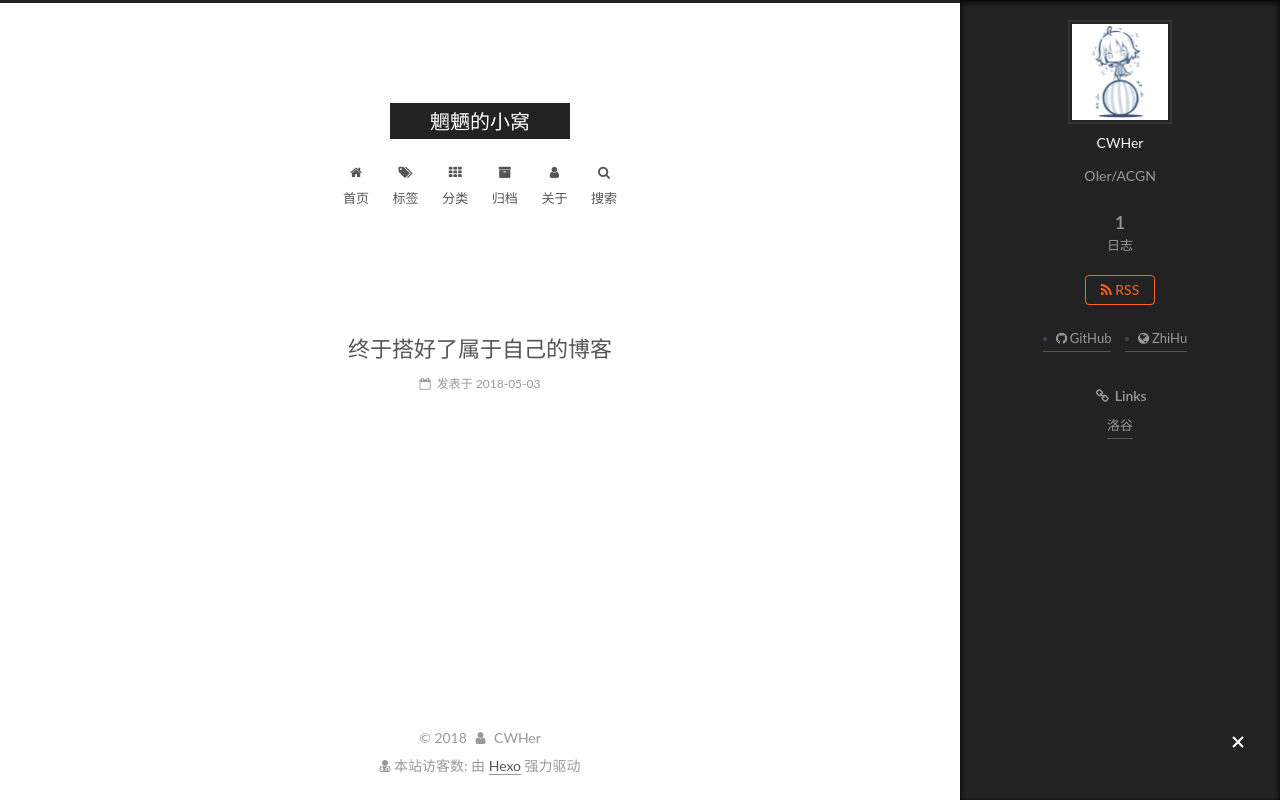
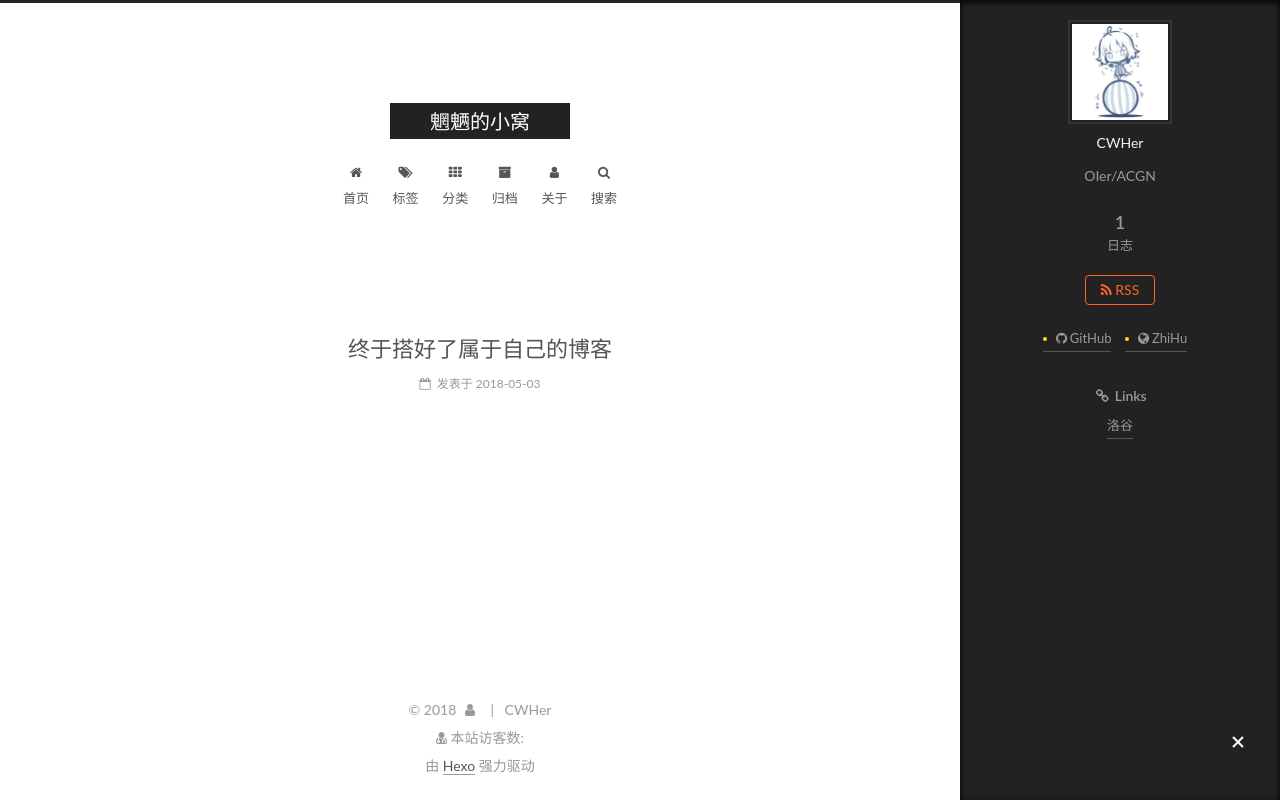
Before and after one commit to CWHer/CWHer.github.io, a plain HTML site: page index.html in a window 1280 px wide. Both pictures are taken after a click on the element 1238 px from the left and 743 px from the top of the page. Drawn offline with Linux system fonts and the light colour scheme; some packages are replaced by stand-ins of ours; a script that the page names is missing.

Commit message:
Site updated: 2018-05-03 19:37:56

```diff
--- a/css/main.css
+++ b/css/main.css
@@ -1822,7 +1822,7 @@ pre .javascript .function {
   width: 4px;
   height: 4px;
   border-radius: 50%;
-  background: #414461;
+  background: #ffdb16;
 }
 .links-of-blogroll {
   font-size: 13px;
--- a/index.html
+++ b/index.html
@@ -538,6 +538,9 @@
   <span class="with-love">
     <i class="fa fa-user"></i>
   </span>
+
+  <span class="post-meta-divider">|</span>
+
   <span class="author" itemprop="copyrightHolder">CWHer</span>
 
 
@@ -548,6 +551,7 @@
   本站访客数:<span id="busuanzi_value_site_uv"></span>
 </span>
 </div>
+<br>
 
 
   <div class="powered-by">由 <a class="theme-link" target="_blank" href="https://hexo.io">Hexo</a> 强力驱动</div>
```
Also changed, not shown: 2018/05/03/test/index.html (+4 -0 lines), about/index.html (+6 -0 lines), archives/2018/05/index.html (+4 -0 lines), archives/2018/index.html (+4 -0 lines), archives/index.html (+4 -0 lines), categories/index.html (+4 -2 lines), tags/index.html (+4 -0 lines).
